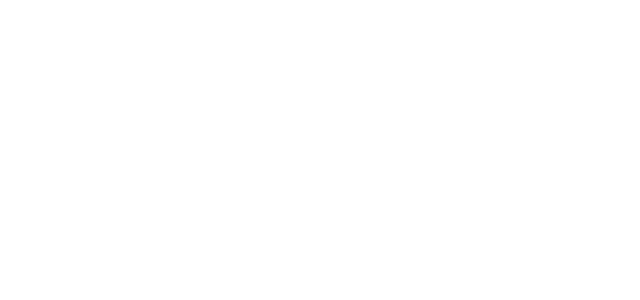
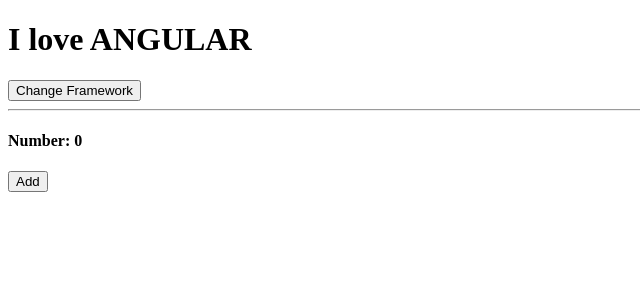
Before and after one commit to mvidailhet/formation-angular-avance, an Angular app: page /memoize in a window 1280 px wide. Before the commit this address led to /. Shown: the top 300 px of the page, without its empty margins (0-640 px from the left). Built offline with nearby package versions, Linux system fonts and the light colour scheme.

Commit message:
Created a page to showcase memoize

```diff
--- a/src/app/app-routing.module.ts
+++ b/src/app/app-routing.module.ts
@@ -2,6 +2,7 @@
 import { RouterModule, Routes } from '@angular/router';
 import { DirectivesComponent } from './pages/directives/directives.component';
 import { HomeComponent } from './pages/home/home.component';
+import { MemoizeComponent } from './pages/memoize/memoize.component';
 
 const routes: Routes = [
   {
@@ -12,6 +13,10 @@
     path: 'directives',
     component: DirectivesComponent,
   },
+  {
+    path: 'memoize',
+    component: MemoizeComponent,
+  },
 ];
 
 @NgModule({
--- a/src/app/app.module.ts
+++ b/src/app/app.module.ts
@@ -6,6 +6,7 @@
 import { HomeComponent } from './pages/home/home.component';
 import { DirectivesComponent } from './pages/directives/directives.component';
 import { BasicHighlightDirective } from './directives/basic-highlight.directive';
+import { MemoizeComponent } from './pages/memoize/memoize.component';
 
 @NgModule({
   declarations: [
@@ -13,6 +14,7 @@
     HomeComponent,
     DirectivesComponent,
     BasicHighlightDirective,
+    MemoizeComponent,
   ],
   imports: [
     BrowserModule,
--- a/src/app/pages/home/home.component.html
+++ b/src/app/pages/home/home.component.html
@@ -1 +1,3 @@
 <a routerLink="/directives">Les directives</a>
+<br/>
+<a routerLink="/memoize">Memoize</a>
--- /dev/null
+++ b/src/app/pages/memoize/memoize.component.html
@@ -0,0 +1,5 @@
+<h1>{{ getTitle(framework) }}</h1>
+<button (click)="changeFramework()">Change Framework</button>
+<hr />
+<h4>Number: {{ count }}</h4>
+<button (click)="counterAdd()">Add</button>
--- /dev/null
+++ b/src/app/pages/memoize/memoize.component.ts
@@ -0,0 +1,28 @@
+import { Component } from '@angular/core';
+
+@Component({
+  selector: 'app-memoize',
+  templateUrl: './memoize.component.html',
+  styleUrls: ['./memoize.component.scss'],
+})
+export class MemoizeComponent {
+  framework = 'Angular';
+  count = 0;
+
+  getTitle(framework: string): string {
+    console.log('getTitle is called');
+    return `I love ${framework.toUpperCase()}`;
+  }
+
+  changeFramework() {
+    if (this.framework === 'Angular') {
+      this.framework = 'React';
+    } else {
+      this.framework = 'Angular';
+    }
+  }
+
+  counterAdd() {
+    this.count += 1;
+  }
+}
```
Also changed, not shown: src/app/pages/memoize/memoize.component.scss (added).
